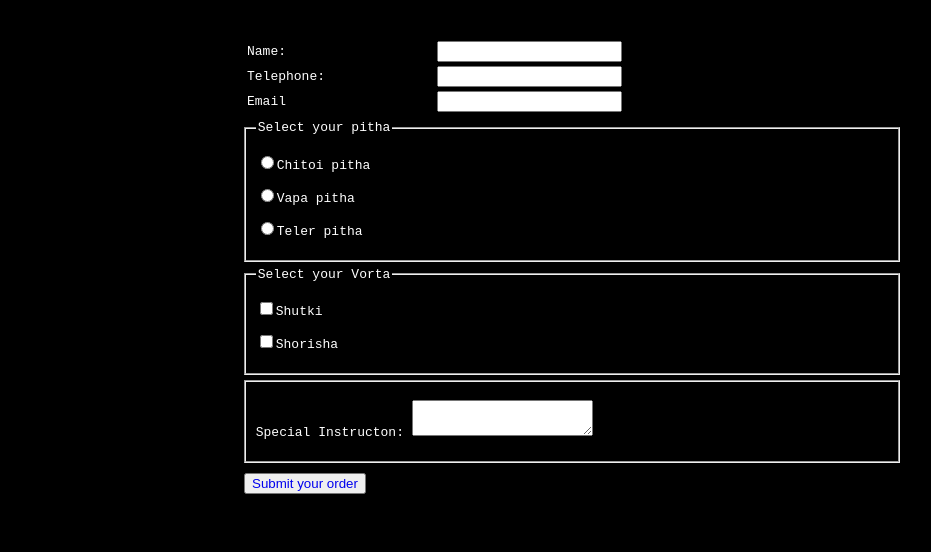
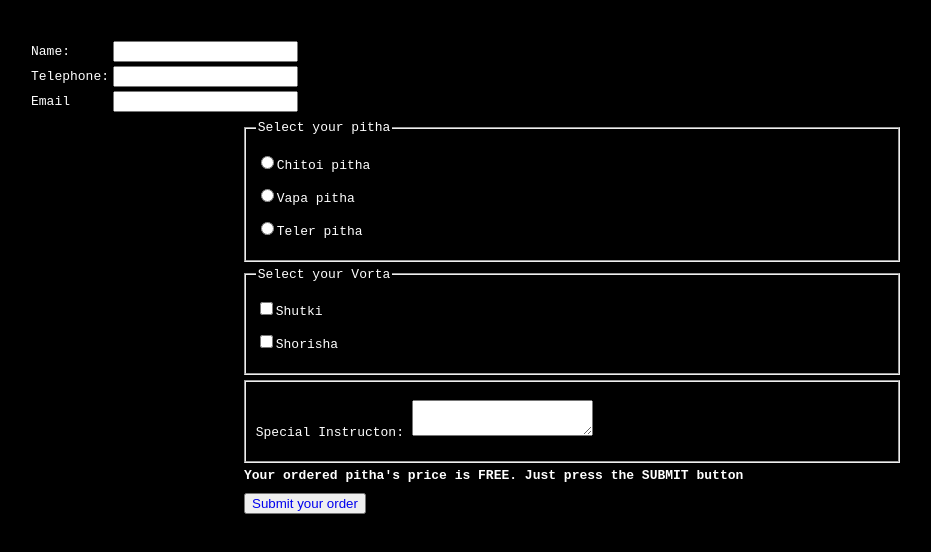
Before and after one commit to sky7ark/pitha-shop, a plain HTML site: page index.html in a window 1280 px wide. Shown: the part 102-654 px from the top of the page, without its empty margins (80-1011 px from the left). Drawn offline with Linux system fonts and the light colour scheme.

Commit message:
pitha shop

```diff
--- a/index.html
+++ b/index.html
@@ -9,7 +9,7 @@
 <body>
     <h2 style="text-align: center; font-size: 50px;">Pitha Shop</h2>
     <form action="">
-        <table class="pitha">
+        <table style="margin-left: 100px;">
             <tr>
                 <td>Name:</td>
                 <td><input type="text" required></td>
@@ -37,6 +37,7 @@
         <fieldset class="pitha">
             <p><label for="">Special Instructon: <textarea name="" id="" cols="20" rows="2"></textarea></label></p>
         </fieldset>
+        <h4 class="pitha">Your ordered pitha's price is FREE. Just press the SUBMIT button</h4>
         <button class="pitha" type="submit"> <a href="door.html" style="text-decoration: none;">Submit your order</a></button>
     </form>
 
```
